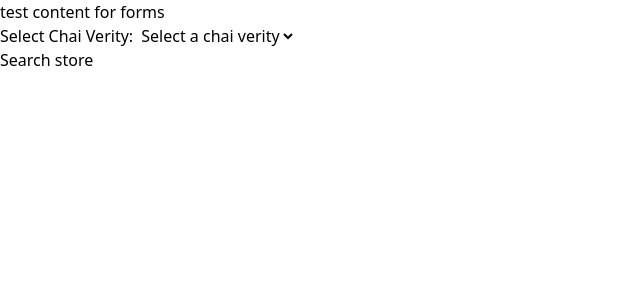
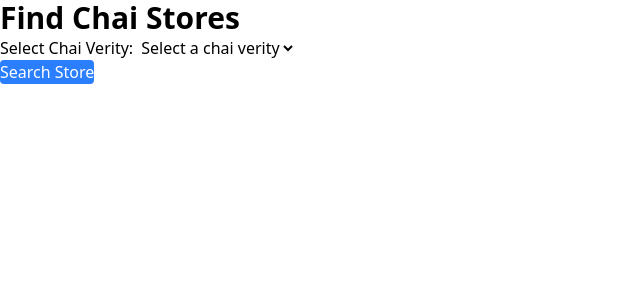
Before and after one commit to Sufiyanahmad325/Django, a Django app: page /myApp/chai_stores/ in a window 1280 px wide. Shown: the top 300 px of the page, without its empty margins (0-640 px from the left). Run offline with Django 5.2, Linux system fonts and the light colour scheme; data comes from the database, SQL or seed files in the repository; both versions use the stored data as it was after the commit; some libraries are stand-ins or nearby versions.

Commit message:
course has been completed

```diff
--- a/myApp/templates/myApp/chai_stores.html
+++ b/myApp/templates/myApp/chai_stores.html
@@ -1,25 +1,60 @@
 {% extends "layout.html" %}
-
 
 {% block content %}
 
-test content for forms
+<div class="max-w-2xl mx-auto mt-10 p-6">
 
-<form action="" method="POST">
+    <h1 class="text-3xl font-bold mb-6">
+        Find Chai Stores
+    </h1>
+
+    <form action="" method="POST" class="mb-8">
+        {% comment %} isko dene jaruri hai nhi to data send nhi hoga or response nhi aayega  {% endcomment %}
         {% csrf_token %}
-    {{form}}
-    <button type="submit">Search store</button>
+
+        {{ form }}
+
+        <button
+            type="submit"
+            class="bg-blue-500 text-white px-4 py-2 rounded mt-4"
+        >
+            Search Store
+        </button>
     </form>
 
+
     {% if stores %}
-    <h2>Stores with selected chai veriety:</h2>
-    <ul>
+
+        <h2 class="text-2xl font-semibold mb-4">
+            Stores with selected chai variety:
+        </h2>
+
+        <ul class="space-y-3">
+
             {% for store in stores %}
-            <li>{{ store.name }}</li>
+
+                <li class="border p-4 rounded shadow">
+                    <p class="font-semibold">
+                        {{ store.name }}
+                    </p>
+
+                    <p class="text-gray-500">
+                        {{ store.location }}
+                    </p>
+                </li>
+
             {% endfor %}
+
         </ul>
+
     {% elif stores is not None %}
-    <p>No stores found for the selected chai veriety.</p>
+
+        <p class="text-red-500">
+            No stores found for the selected chai variety.
+        </p>
+
     {% endif %}
 
+</div>
+
 {% endblock %}
--- a/theme/static/css/dist/styles.css
+++ b/theme/static/css/dist/styles.css
@@ -8,21 +8,37 @@
     --font-serif: ui-serif, Georgia, Cambria, 'Times New Roman', Times, serif;
     --font-mono: ui-monospace, SFMono-Regular, Menlo, Monaco, Consolas, 'Liberation Mono', 'Courier New',
     monospace;
+    --color-red-500: oklch(63.7% 0.237 25.331);
     --color-orange-500: oklch(70.5% 0.213 47.604);
     --color-orange-600: oklch(64.6% 0.222 41.116);
+    --color-amber-600: oklch(66.6% 0.179 58.318);
+    --color-amber-700: oklch(55.5% 0.163 48.998);
+    --color-blue-500: oklch(62.3% 0.214 259.815);
     --color-blue-900: oklch(37.9% 0.146 265.522);
     --color-blue-950: oklch(28.2% 0.091 267.935);
     --color-gray-50: oklch(98.5% 0.002 247.839);
+    --color-gray-100: oklch(96.7% 0.003 264.542);
+    --color-gray-200: oklch(92.8% 0.006 264.531);
     --color-gray-300: oklch(87.2% 0.01 258.338);
     --color-gray-500: oklch(55.1% 0.027 264.364);
+    --color-gray-600: oklch(44.6% 0.03 256.802);
+    --color-gray-700: oklch(37.3% 0.034 259.733);
+    --color-gray-800: oklch(27.8% 0.033 256.848);
     --color-black: #000;
     --color-white: #fff;
     --spacing: 0.25rem;
+    --container-2xl: 42rem;
     --container-7xl: 80rem;
     --text-sm: 0.875rem;
     --text-sm--line-height: calc(1.25 / 0.875);
+    --text-lg: 1.125rem;
+    --text-lg--line-height: calc(1.75 / 1.125);
+    --text-xl: 1.25rem;
+    --text-xl--line-height: calc(1.75 / 1.25);
     --text-2xl: 1.5rem;
     --text-2xl--line-height: calc(2 / 1.5);
+    --text-3xl: 1.875rem;
+    --text-3xl--line-height: calc(2.25 / 1.875);
     --text-4xl: 2.25rem;
     --text-4xl--line-height: calc(2.5 / 2.25);
     --text-5xl: 3rem;
@@ -32,6 +48,7 @@
     --tracking-normal: 0em;
     --leading-normal: 1.5;
     --radius-lg: 0.5rem;
+    --radius-xl: 0.75rem;
     --radius-2xl: 1rem;
     --default-transition-duration: 150ms;
     --default-transition-timing-function: cubic-bezier(0.4, 0, 0.2, 1);
@@ -212,8 +229,17 @@
   .mx-auto {
     margin-inline: auto;
   }
+  .mt-1 {
+    margin-top: calc(var(--spacing) * 1);
+  }
   .mt-2 {
     margin-top: calc(var(--spacing) * 2);
+  }
+  .mt-4 {
+    margin-top: calc(var(--spacing) * 4);
+  }
+  .mt-10 {
+    margin-top: calc(var(--spacing) * 10);
   }
   .mb-1 {
     margin-bottom: calc(var(--spacing) * 1);
@@ -223,6 +249,15 @@
   }
   .mb-4 {
     margin-bottom: calc(var(--spacing) * 4);
+  }
+  .mb-5 {
+    margin-bottom: calc(var(--spacing) * 5);
+  }
+  .mb-6 {
+    margin-bottom: calc(var(--spacing) * 6);
+  }
+  .mb-8 {
+    margin-bottom: calc(var(--spacing) * 8);
   }
   .mb-10 {
     margin-bottom: calc(var(--spacing) * 10);
@@ -251,8 +286,14 @@
   .h-screen {
     height: 100vh;
   }
+  .min-h-screen {
+    min-height: 100vh;
+  }
   .w-full {
     width: 100%;
+  }
+  .max-w-2xl {
+    max-width: var(--container-2xl);
   }
   .max-w-7xl {
     max-width: var(--container-7xl);
@@ -275,14 +316,47 @@
   .gap-8 {
     gap: calc(var(--spacing) * 8);
   }
+  .space-y-3 {
+    :where(& > :not(:last-child)) {
+      --tw-space-y-reverse: 0;
+      margin-block-start: calc(calc(var(--spacing) * 3) * var(--tw-space-y-reverse));
+      margin-block-end: calc(calc(var(--spacing) * 3) * calc(1 - var(--tw-space-y-reverse)));
+    }
+  }
+  .space-y-4 {
+    :where(& > :not(:last-child)) {
+      --tw-space-y-reverse: 0;
+      margin-block-start: calc(calc(var(--spacing) * 4) * var(--tw-space-y-reverse));
+      margin-block-end: calc(calc(var(--spacing) * 4) * calc(1 - var(--tw-space-y-reverse)));
+    }
+  }
   .overflow-hidden {
     overflow: hidden;
+  }
+  .rounded {
+    border-radius: 0.25rem;
   }
   .rounded-2xl {
     border-radius: var(--radius-2xl);
   }
   .rounded-lg {
     border-radius: var(--radius-lg);
+  }
+  .rounded-xl {
+    border-radius: var(--radius-xl);
+  }
+  .border {
+    border-style: var(--tw-border-style);
+    border-width: 1px;
+  }
+  .border-gray-200 {
+    border-color: var(--color-gray-200);
+  }
+  .bg-amber-600 {
+    background-color: var(--color-amber-600);
+  }
+  .bg-blue-500 {
+    background-color: var(--color-blue-500);
   }
   .bg-blue-900 {
     background-color: var(--color-blue-900);
@@ -305,8 +385,14 @@
   .p-5 {
     padding: calc(var(--spacing) * 5);
   }
+  .p-6 {
+    padding: calc(var(--spacing) * 6);
+  }
   .p-7 {
     padding: calc(var(--spacing) * 7);
+  }
+  .px-4 {
+    padding-inline: calc(var(--spacing) * 4);
   }
   .px-5 {
     padding-inline: calc(var(--spacing) * 5);
@@ -330,6 +422,10 @@
     font-size: var(--text-2xl);
     line-height: var(--tw-leading, var(--text-2xl--line-height));
   }
+  .text-3xl {
+    font-size: var(--text-3xl);
+    line-height: var(--tw-leading, var(--text-3xl--line-height));
+  }
   .text-4xl {
     font-size: var(--text-4xl);
     line-height: var(--tw-leading, var(--text-4xl--line-height));
@@ -410,6 +549,16 @@
       grid-template-columns: repeat(3, minmax(0, 1fr));
     }
   }
+}
+@property --tw-space-y-reverse {
+  syntax: "*";
+  inherits: false;
+  initial-value: 0;
+}
+@property --tw-border-style {
+  syntax: "*";
+  inherits: false;
+  initial-value: solid;
 }
 @property --tw-leading {
   syntax: "*";
@@ -541,9 +690,15 @@
   syntax: "*";
   inherits: false;
 }
+@property --tw-duration {
+  syntax: "*";
+  inherits: false;
+}
 @layer properties {
   @supports ((-webkit-hyphens: none) and (not (margin-trim: inline))) or ((-moz-orient: inline) and (not (color:rgb(from red r g b)))) {
     *, ::before, ::after, ::backdrop {
+      --tw-space-y-reverse: 0;
+      --tw-border-style: solid;
       --tw-leading: initial;
       --tw-font-weight: initial;
       --tw-tracking: initial;
@@ -574,6 +729,7 @@
       --tw-drop-shadow-color: initial;
       --tw-drop-shadow-alpha: 100%;
       --tw-drop-shadow-size: initial;
+      --tw-duration: initial;
     }
   }
 }
```
Also changed, not shown: other parts of theme/static/css/dist/styles.css (+55 -0 lines), db.sqlite3. Lines whose indentation alone changed are shown as unchanged.
